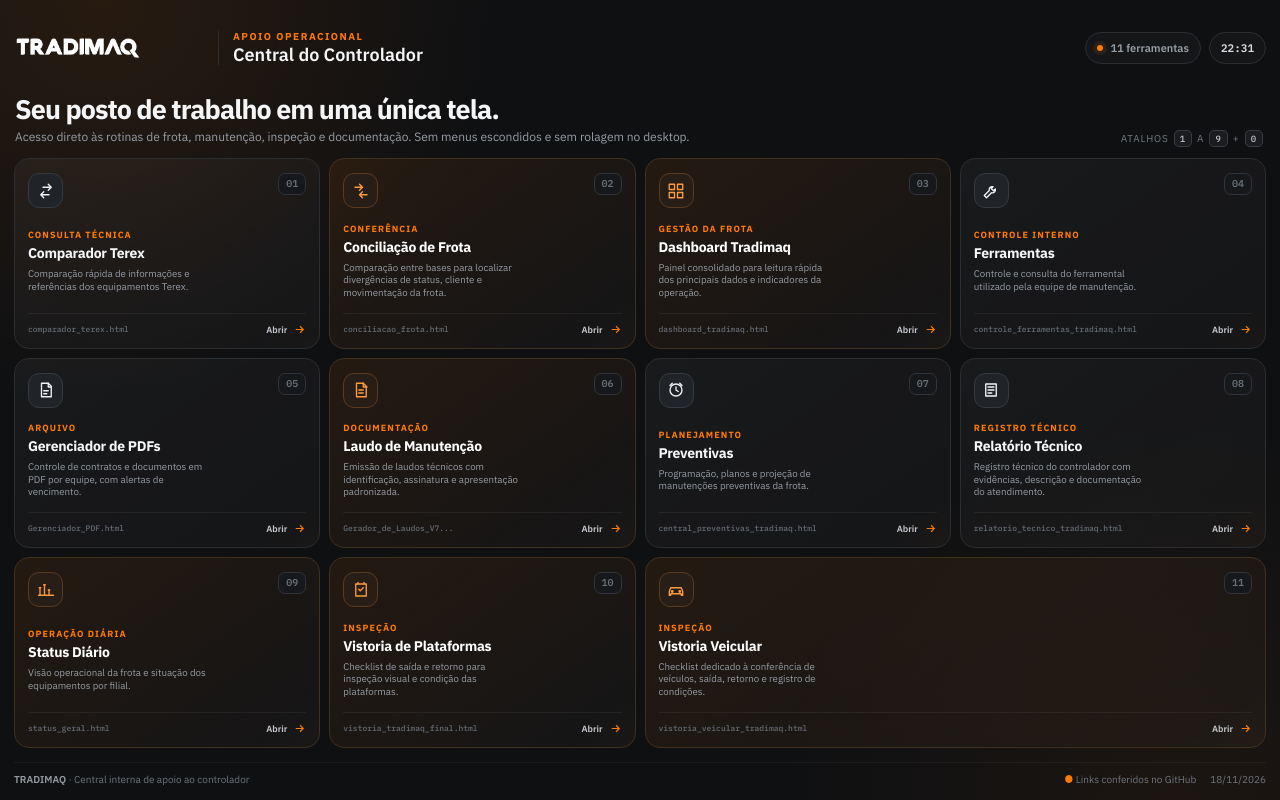
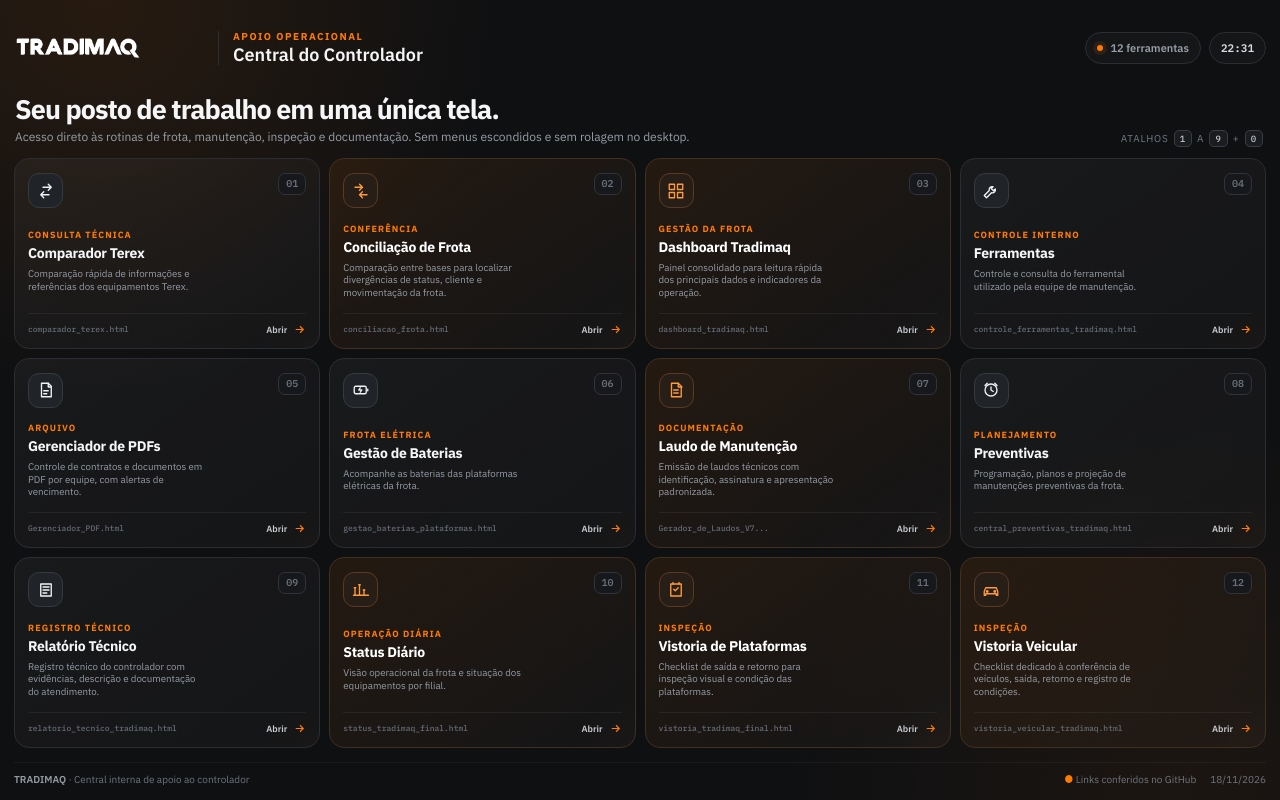
Before and after one commit to gaberoviva-cloud/gaberoviva-cloud.github.io, a plain HTML site: page index_controlador_web.html in a window 1280 px wide. Drawn offline with Linux system fonts and the light colour scheme.

Commit message:
Update tool count and modify links in HTML
Updated the number of tools displayed and modified links for battery management and vehicle inspection.

```diff
--- a/index_controlador_web.html
+++ b/index_controlador_web.html
@@ -193,7 +193,7 @@ button,a{font:inherit}
       </div>
     </div>
     <div class="top-meta">
-      <div class="meta-chip"><span class="meta-dot"></span><span>11 ferramentas</span></div>
+      <div class="meta-chip"><span class="meta-dot"></span><span>12 ferramentas</span></div>
       <div class="meta-chip clock" id="clock">--:--</div>
     </div>
   </header>
@@ -238,38 +238,44 @@ button,a{font:inherit}
         <div class="card-bottom"><span class="card-path">Gerenciador_PDF.html</span><span class="open-label">Abrir <svg viewBox="0 0 24 24"><path d="M5 12h14M13 6l6 6-6 6"/></svg></span></div>
       </a>
 
-      <a class="tool-card primary" data-key="6" href="https://gaberoviva-cloud.github.io/Pages/Gerador_de_Laudos_V7_Assinatura_Ajustada.html">
-        <div class="card-top"><div class="icon-box"><svg viewBox="0 0 24 24"><path d="M6 3h9l4 4v14H6z"/><path d="M15 3v5h5M9 12h6M9 16h6"/></svg></div><span class="key">06</span></div>
+      <a class="tool-card" data-key="6" href="https://gaberoviva-cloud.github.io/Pages/gestao_baterias_plataformas.html">
+        <div class="card-top"><div class="icon-box"><svg viewBox="0 0 24 24"><rect x="3" y="7" width="16" height="10" rx="2"/><path d="M21 11v2M11 9l-2 3h4l-2 3"/></svg></div><span class="key">06</span></div>
+        <div class="card-main"><div class="card-kicker">Frota elétrica</div><h2 class="card-title">Gestão de Baterias</h2><p class="card-desc">Acompanhe as baterias das plataformas elétricas da frota.</p></div>
+        <div class="card-bottom"><span class="card-path">gestao_baterias_plataformas.html</span><span class="open-label">Abrir <svg viewBox="0 0 24 24"><path d="M5 12h14M13 6l6 6-6 6"/></svg></span></div>
+      </a>
+
+      <a class="tool-card primary" data-key="7" href="https://gaberoviva-cloud.github.io/Pages/Gerador_de_Laudos_V7_Assinatura_Ajustada.html">
+        <div class="card-top"><div class="icon-box"><svg viewBox="0 0 24 24"><path d="M6 3h9l4 4v14H6z"/><path d="M15 3v5h5M9 12h6M9 16h6"/></svg></div><span class="key">07</span></div>
         <div class="card-main"><div class="card-kicker">Documentação</div><h2 class="card-title">Laudo de Manutenção</h2><p class="card-desc">Emissão de laudos técnicos com identificação, assinatura e apresentação padronizada.</p></div>
         <div class="card-bottom"><span class="card-path">Gerador_de_Laudos_V7...</span><span class="open-label">Abrir <svg viewBox="0 0 24 24"><path d="M5 12h14M13 6l6 6-6 6"/></svg></span></div>
       </a>
 
-      <a class="tool-card" data-key="7" href="https://gaberoviva-cloud.github.io/Pages/central_preventivas_tradimaq.html">
-        <div class="card-top"><div class="icon-box"><svg viewBox="0 0 24 24"><circle cx="12" cy="12" r="8"/><path d="M12 8v4l3 2M7 3 4 6M17 3l3 3"/></svg></div><span class="key">07</span></div>
+      <a class="tool-card" data-key="8" href="https://gaberoviva-cloud.github.io/Pages/central_preventivas_tradimaq.html">
+        <div class="card-top"><div class="icon-box"><svg viewBox="0 0 24 24"><circle cx="12" cy="12" r="8"/><path d="M12 8v4l3 2M7 3 4 6M17 3l3 3"/></svg></div><span class="key">08</span></div>
         <div class="card-main"><div class="card-kicker">Planejamento</div><h2 class="card-title">Preventivas</h2><p class="card-desc">Programação, planos e projeção de manutenções preventivas da frota.</p></div>
         <div class="card-bottom"><span class="card-path">central_preventivas_tradimaq.html</span><span class="open-label">Abrir <svg viewBox="0 0 24 24"><path d="M5 12h14M13 6l6 6-6 6"/></svg></span></div>
       </a>
 
-      <a class="tool-card" data-key="8" href="https://gaberoviva-cloud.github.io/Pages/relatorio_tecnico_tradimaq.html">
-        <div class="card-top"><div class="icon-box"><svg viewBox="0 0 24 24"><path d="M5 4h14v16H5z"/><path d="M8 8h8M8 12h8M8 16h5"/></svg></div><span class="key">08</span></div>
+      <a class="tool-card" data-key="9" href="https://gaberoviva-cloud.github.io/Pages/relatorio_tecnico_tradimaq.html">
+        <div class="card-top"><div class="icon-box"><svg viewBox="0 0 24 24"><path d="M5 4h14v16H5z"/><path d="M8 8h8M8 12h8M8 16h5"/></svg></div><span class="key">09</span></div>
         <div class="card-main"><div class="card-kicker">Registro técnico</div><h2 class="card-title">Relatório Técnico</h2><p class="card-desc">Registro técnico do controlador com evidências, descrição e documentação do atendimento.</p></div>
         <div class="card-bottom"><span class="card-path">relatorio_tecnico_tradimaq.html</span><span class="open-label">Abrir <svg viewBox="0 0 24 24"><path d="M5 12h14M13 6l6 6-6 6"/></svg></span></div>
       </a>
 
-      <a class="tool-card primary" data-key="9" href="https://gaberoviva-cloud.github.io/Pages/status_geral.html">
-        <div class="card-top"><div class="icon-box"><svg viewBox="0 0 24 24"><path d="M4 19V9M10 19V5M16 19v-7M22 19H2"/><path d="M3 9h2M9 5h2M15 12h2"/></svg></div><span class="key">09</span></div>
+      <a class="tool-card primary" data-key="0" href="https://gaberoviva-cloud.github.io/Pages/status_tradimaq_final.html">
+        <div class="card-top"><div class="icon-box"><svg viewBox="0 0 24 24"><path d="M4 19V9M10 19V5M16 19v-7M22 19H2"/><path d="M3 9h2M9 5h2M15 12h2"/></svg></div><span class="key">10</span></div>
         <div class="card-main"><div class="card-kicker">Operação diária</div><h2 class="card-title">Status Diário</h2><p class="card-desc">Visão operacional da frota e situação dos equipamentos por filial.</p></div>
-        <div class="card-bottom"><span class="card-path">status_geral.html</span><span class="open-label">Abrir <svg viewBox="0 0 24 24"><path d="M5 12h14M13 6l6 6-6 6"/></svg></span></div>
+        <div class="card-bottom"><span class="card-path">status_tradimaq_final.html</span><span class="open-label">Abrir <svg viewBox="0 0 24 24"><path d="M5 12h14M13 6l6 6-6 6"/></svg></span></div>
       </a>
 
-      <a class="tool-card primary" data-key="0" href="https://gaberoviva-cloud.github.io/Pages/vistoria_tradimaq_final.html">
-        <div class="card-top"><div class="icon-box"><svg viewBox="0 0 24 24"><path d="M9 11l2 2 4-4"/><path d="M5 4h14v16H5z"/><path d="M8 4V2M16 4V2"/></svg></div><span class="key">10</span></div>
+      <a class="tool-card primary" href="https://gaberoviva-cloud.github.io/Pages/vistoria_tradimaq_final.html">
+        <div class="card-top"><div class="icon-box"><svg viewBox="0 0 24 24"><path d="M9 11l2 2 4-4"/><path d="M5 4h14v16H5z"/><path d="M8 4V2M16 4V2"/></svg></div><span class="key">11</span></div>
         <div class="card-main"><div class="card-kicker">Inspeção</div><h2 class="card-title">Vistoria de Plataformas</h2><p class="card-desc">Checklist de saída e retorno para inspeção visual e condição das plataformas.</p></div>
         <div class="card-bottom"><span class="card-path">vistoria_tradimaq_final.html</span><span class="open-label">Abrir <svg viewBox="0 0 24 24"><path d="M5 12h14M13 6l6 6-6 6"/></svg></span></div>
       </a>
 
-      <a class="tool-card primary wide" href="https://gaberoviva-cloud.github.io/Pages/vistoria_veicular_tradimaq.html">
-        <div class="card-top"><div class="icon-box"><svg viewBox="0 0 24 24"><path d="M3 14l2-5h14l2 5v5h-2v-2H5v2H3z"/><circle cx="7" cy="14" r="1"/><circle cx="17" cy="14" r="1"/></svg></div><span class="key">11</span></div>
+      <a class="tool-card primary" href="https://gaberoviva-cloud.github.io/Pages/vistoria_veicular_tradimaq.html">
+        <div class="card-top"><div class="icon-box"><svg viewBox="0 0 24 24"><path d="M3 14l2-5h14l2 5v5h-2v-2H5v2H3z"/><circle cx="7" cy="14" r="1"/><circle cx="17" cy="14" r="1"/></svg></div><span class="key">12</span></div>
         <div class="card-main"><div class="card-kicker">Inspeção</div><h2 class="card-title">Vistoria Veicular</h2><p class="card-desc">Checklist dedicado à conferência de veículos, saída, retorno e registro de condições.</p></div>
         <div class="card-bottom"><span class="card-path">vistoria_veicular_tradimaq.html</span><span class="open-label">Abrir <svg viewBox="0 0 24 24"><path d="M5 12h14M13 6l6 6-6 6"/></svg></span></div>
       </a>
```
